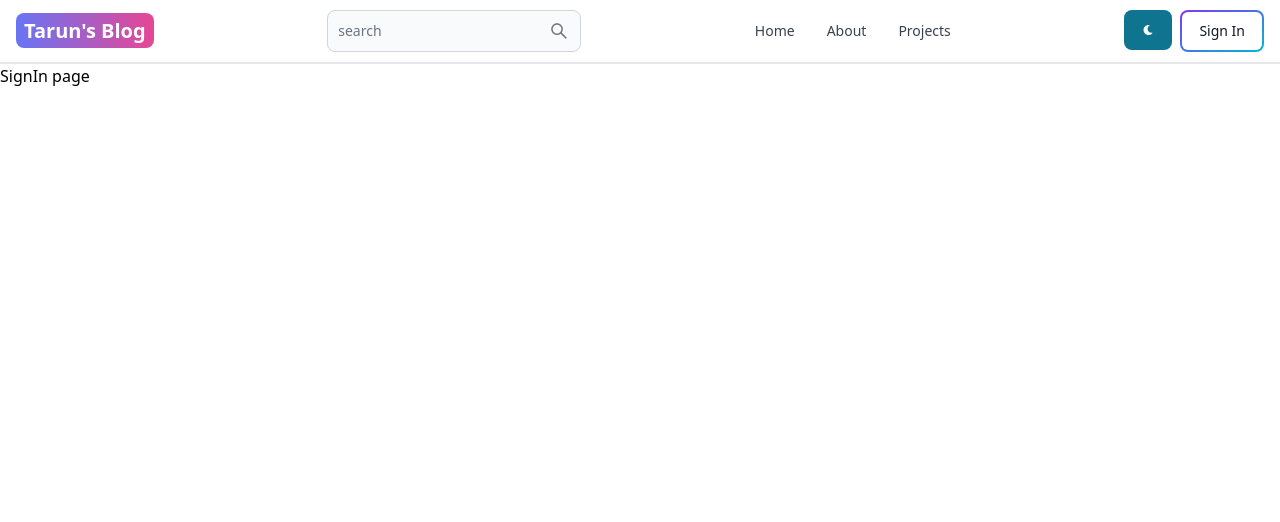
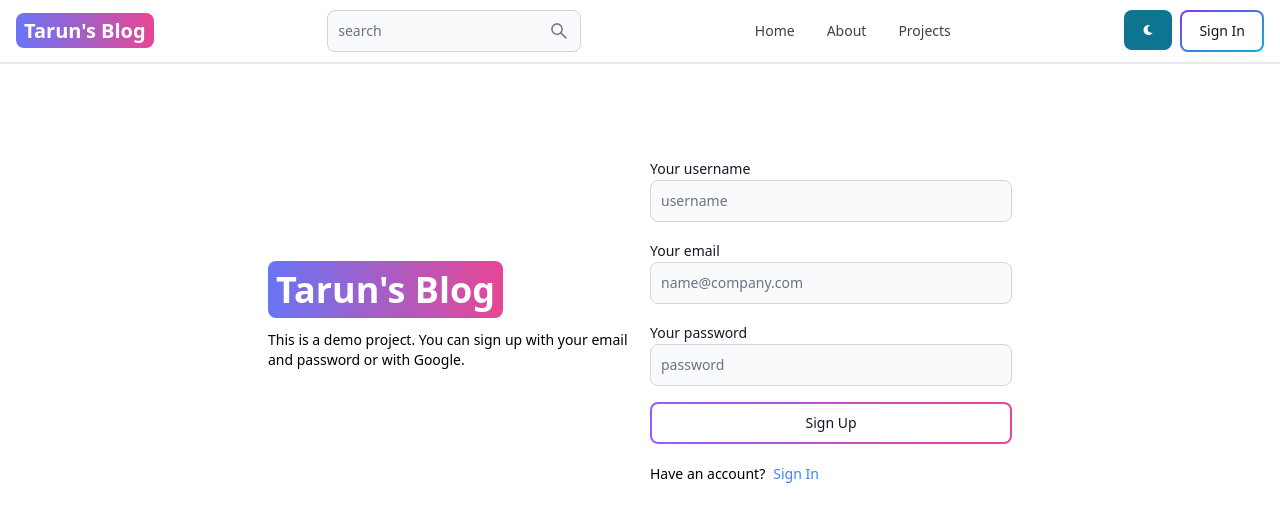
Before and after one commit to tarunrudakiya123/mern_blog_project, a React (Vite) app in the folder client/: page /sign-in in a window 1280 px wide. Shown: the top 522 px of the page. Built offline with nearby package versions, Linux system fonts and the light colour scheme.

Commit message:
Create SignUp page

```diff
--- a/client/src/pages/SignIn.jsx
+++ b/client/src/pages/SignIn.jsx
@@ -1,7 +1,72 @@
+import { Button, Label, TextInput } from "flowbite-react"
+import { Link } from "react-router-dom"
 
 const SignIn = () => {
   return (
-    <div>SignIn page</div>
+    <div className="min-h-screen mt-20">
+      <div className="flex p-3 max-w-3xl mx-auto flex-col md:flex-row md:items-center gap-5">
+
+
+        {/* left */}
+
+        <div className="flex-1">
+          <Link to="/" className=" font-bold dark:text-white text-4xl">
+            <span className="px-2 py-1 bg-gradient-to-r from-indigo-500 via=purple-500 to-pink-500 rounded-lg text-white">Tarun's Blog</span>
+          </Link>
+          <p className='text-sm mt-5'>
+            This is a demo project. You can sign up with your email and password
+            or with Google.
+          </p>
+        </div>
+
+        {/* right */}
+
+        <div className="flex-1">
+          <form className="flex flex-col gap-4">
+            <div className="">
+              <Label value="Your username" />
+              <TextInput
+                type="text"
+                placeholder="username"
+                id="username"
+              />
+
+            </div>
+
+            <div className="">
+              <Label value="Your email" />
+              <TextInput
+                type="text"
+                placeholder="name@company.com"
+                id="email"
+              />
+
+            </div>
+
+            <div className="">
+              <Label value="Your password" />
+              <TextInput
+                type="text"
+                placeholder="password"
+                id="password"
+              />
+
+            </div>
+
+            <Button gradientDuoTone='purpleToPink' type="submit" outline>
+              Sign Up
+            </Button>
+          </form>
+
+          <div className="flex gap-2 text-sm mt-5">
+            <span> Have an account?</span>
+            <Link to='/sign-in' className="text-blue-500"> Sign In</Link>
+          </div>
+
+
+        </div>
+      </div>
+    </div>
   )
 }
 
```
